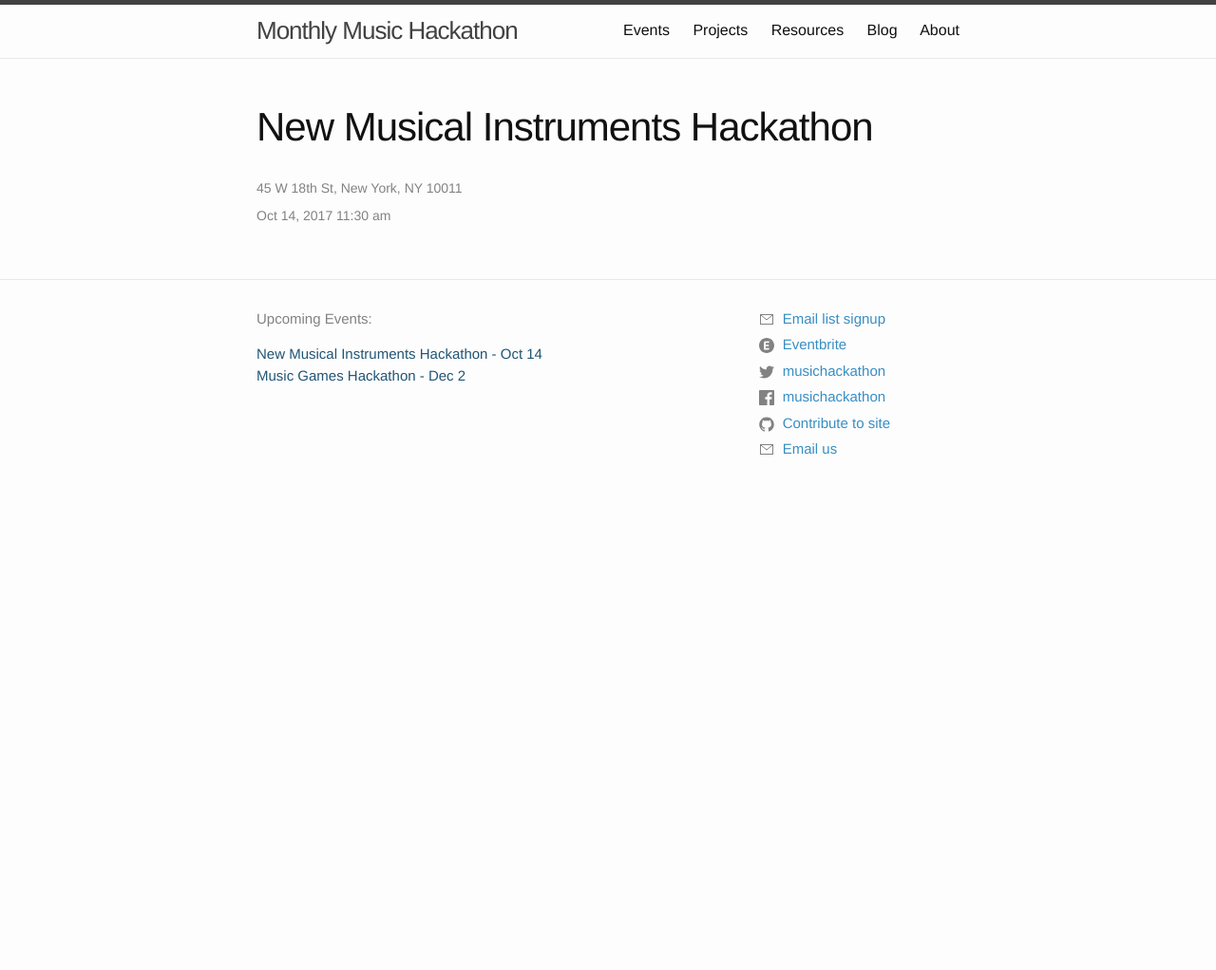
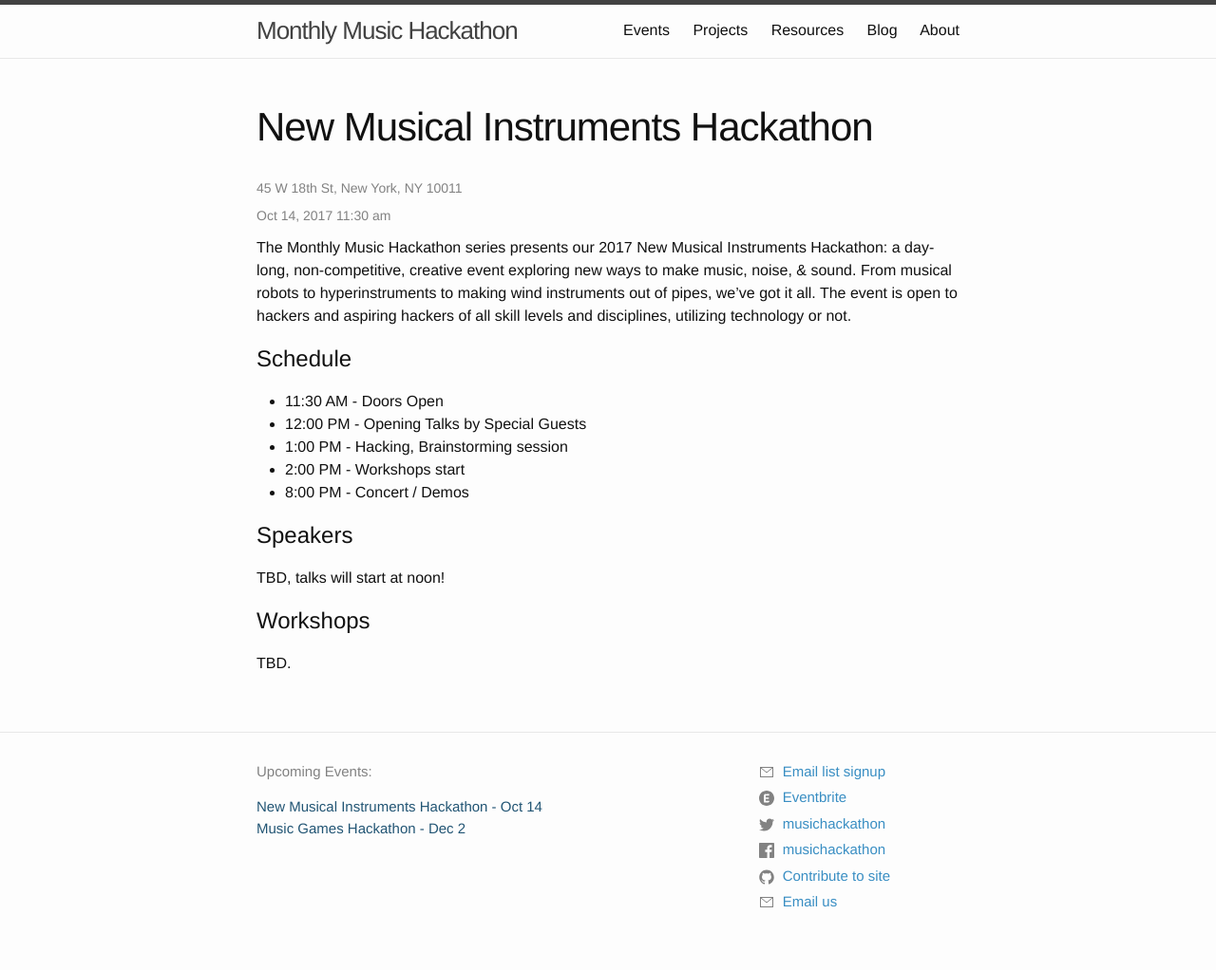
Before and after one commit to musichackathon/mmh_jekyll, a Jekyll site: the page built from _events/2017-10-14.md, in a window 1280 px wide. Shown: the whole page at 95% size. Built offline with Jekyll 4.4.1, drawn with Linux system fonts in a browser that asks for light colours; before the commit the page ends 900 px from its top, so only the background shows below that.

Commit message:
Update October 2017 details

```diff
--- a/_events/2017-10-14.md
+++ b/_events/2017-10-14.md
@@ -6,3 +6,17 @@
 rsvp:
 image:
 ---
+The Monthly Music Hackathon series presents our 2017 New Musical Instruments Hackathon:  a day-long, non-competitive, creative event exploring new ways to make music, noise, & sound.  From musical robots to hyperinstruments to making wind instruments out of pipes, we’ve got it all. The event is open to hackers and aspiring hackers of all skill levels and disciplines, utilizing technology or not.
+
+# Schedule
+- 11:30 AM - Doors Open
+- 12:00 PM - Opening Talks by Special Guests
+- 1:00 PM - Hacking, Brainstorming session
+- 2:00 PM - Workshops start
+- 8:00 PM - Concert / Demos
+
+# Speakers
+TBD, talks will start at noon!
+
+# Workshops
+TBD.
```
